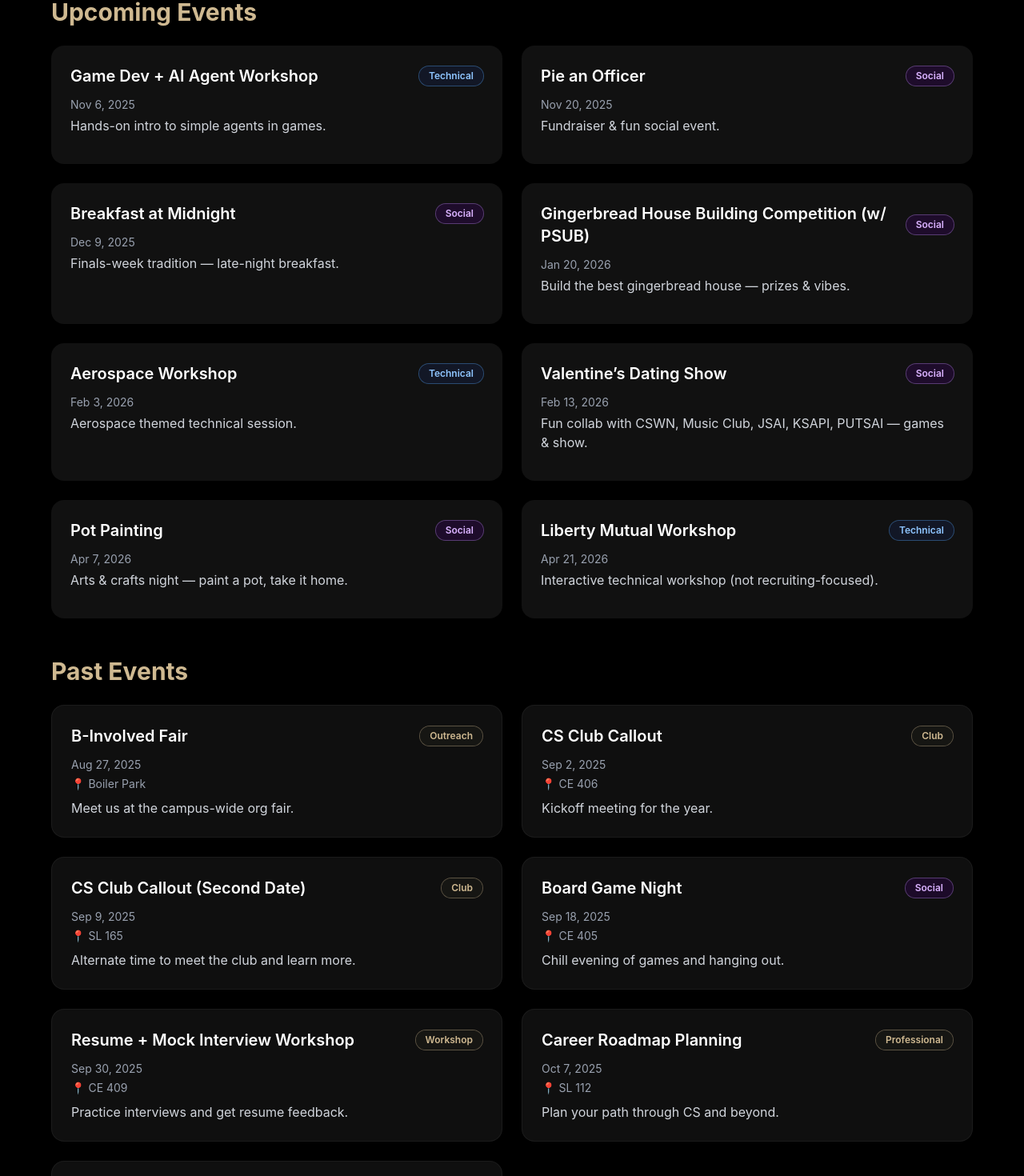
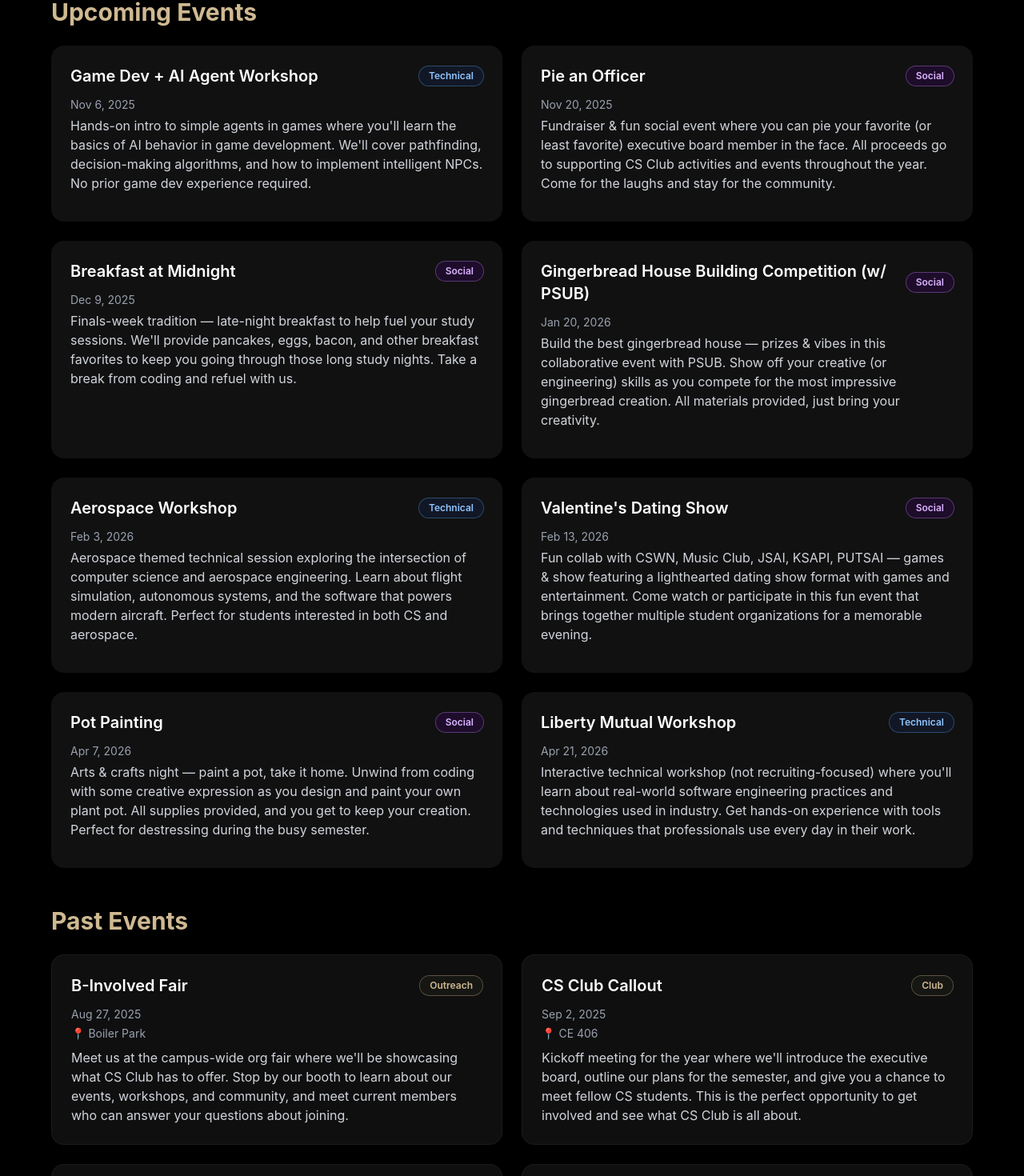
Before and after one commit to richinmrudul/cs-club-purdue, a Next.js app: page /events in a window 1280 px wide. Shown: the part 283-1753 px from the top of the page at 80% size. Built offline with nearby package versions, Linux system fonts and the light colour scheme.

Commit message:
longer descriptions for events

```diff
--- a/src/app/events/page.tsx
+++ b/src/app/events/page.tsx
@@ -28,67 +28,67 @@ const allEvents: EventItem[] = [
     title: "B-Involved Fair",
     date: "2025-08-27 15:00",
     location: "Boiler Park",
-    description: "Meet us at the campus-wide org fair.",
+    description: "Meet us at the campus-wide org fair where we'll be showcasing what CS Club has to offer. Stop by our booth to learn about our events, workshops, and community, and meet current members who can answer your questions about joining.",
     tag: "Outreach",
   },
   {
     title: "CS Club Callout",
     date: "2025-09-02 18:00",
     location: "CE 406",
-    description: "Kickoff meeting for the year.",
+    description: "Kickoff meeting for the year where we'll introduce the executive board, outline our plans for the semester, and give you a chance to meet fellow CS students. This is the perfect opportunity to get involved and see what CS Club is all about.",
     tag: "Club",
   },
   {
     title: "CS Club Callout (Second Date)",
     date: "2025-09-09 15:00",
     location: "SL 165",
-    description: "Alternate time to meet the club and learn more.",
+    description: "Alternate time to meet the club and learn more about our upcoming events, workshops, and social activities. If you missed the first callout, this is your chance to catch up and connect with the CS Club community.",
     tag: "Club",
   },
   {
     title: "Board Game Night",
     date: "2025-09-18 18:00",
     location: "CE 405",
-    description: "Chill evening of games and hanging out.",
+    description: "Chill evening of games and hanging out with fellow CS students. We'll have a variety of board games available, from strategy games to party games, so there's something for everyone. Come unwind, make new friends, and enjoy some friendly competition.",
     tag: "Social",
   },
   {
     title: "Resume + Mock Interview Workshop",
     date: "2025-09-30 18:00",
     location: "CE 409",
-    description: "Practice interviews and get resume feedback.",
+    description: "Practice interviews and get resume feedback from experienced members and industry professionals. We'll cover common interview questions, best practices for technical interviews, and how to tailor your resume for CS positions. Bring your resume for personalized feedback.",
     tag: "Workshop",
   },
   {
     title: "Career Roadmap Planning",
     date: "2025-10-07 18:00",
     location: "SL 112",
-    description: "Plan your path through CS and beyond.",
+    description: "Plan your path through CS and beyond with guidance on internships, research opportunities, and career trajectories. We'll discuss different specializations, how to build your portfolio, and strategies for landing your first tech job or internship.",
     tag: "Professional",
   },
   {
     title: "Halloween Lab Crawl",
     date: "2025-10-30 17:00",
     location: "SL 239",
-    description: "Spooky lab crawl + demos.",
+    description: "Spooky lab crawl + demos featuring cool CS research projects and labs around campus. Dress up in your best costume and explore the exciting work happening in Purdue's computer science department while enjoying some Halloween treats.",
     tag: "Social",
   },
   {
     title: "Game Dev + AI Agent Workshop",
     date: "2025-11-06 18:00",
-    description: "Hands-on intro to simple agents in games.",
+    description: "Hands-on intro to simple agents in games where you'll learn the basics of AI behavior in game development. We'll cover pathfinding, decision-making algorithms, and how to implement intelligent NPCs. No prior game dev experience required.",
     tag: "Technical",
   },
   {
     title: "Pie an Officer",
     date: "2025-11-20 18:00",
-    description: "Fundraiser & fun social event.",
+    description: "Fundraiser & fun social event where you can pie your favorite (or least favorite) executive board member in the face. All proceeds go to supporting CS Club activities and events throughout the year. Come for the laughs and stay for the community.",
     tag: "Social",
   },
   {
     title: "Breakfast at Midnight",
     date: "2025-12-09 00:00",
-    description: "Finals-week tradition — late-night breakfast.",
+    description: "Finals-week tradition — late-night breakfast to help fuel your study sessions. We'll provide pancakes, eggs, bacon, and other breakfast favorites to keep you going through those long study nights. Take a break from coding and refuel with us.",
     tag: "Social",
   },
 
@@ -96,33 +96,33 @@ const allEvents: EventItem[] = [
   {
     title: "Gingerbread House Building Competition (w/ PSUB)",
     date: "2026-01-20 18:00",
-    description: "Build the best gingerbread house — prizes & vibes.",
+    description: "Build the best gingerbread house — prizes & vibes in this collaborative event with PSUB. Show off your creative (or engineering) skills as you compete for the most impressive gingerbread creation. All materials provided, just bring your creativity.",
     tag: "Social",
   },
   {
     title: "Aerospace Workshop",
     date: "2026-02-03 18:00",
-    description: "Aerospace themed technical session.",
+    description: "Aerospace themed technical session exploring the intersection of computer science and aerospace engineering. Learn about flight simulation, autonomous systems, and the software that powers modern aircraft. Perfect for students interested in both CS and aerospace.",
     tag: "Technical",
   },
   {
-    title: "Valentine’s Dating Show",
+    title: "Valentine's Dating Show",
     date: "2026-02-13 18:00",
     description:
-      "Fun collab with CSWN, Music Club, JSAI, KSAPI, PUTSAI — games & show.",
+      "Fun collab with CSWN, Music Club, JSAI, KSAPI, PUTSAI — games & show featuring a lighthearted dating show format with games and entertainment. Come watch or participate in this fun event that brings together multiple student organizations for a memorable evening.",
     tag: "Social",
   },
   {
     title: "Pot Painting",
     date: "2026-04-07 18:00",
-    description: "Arts & crafts night — paint a pot, take it home.",
+    description: "Arts & crafts night — paint a pot, take it home. Unwind from coding with some creative expression as you design and paint your own plant pot. All supplies provided, and you get to keep your creation. Perfect for destressing during the busy semester.",
     tag: "Social",
   },
   {
     title: "Liberty Mutual Workshop",
     date: "2026-04-21 18:00",
     description:
-      "Interactive technical workshop (not recruiting-focused).",
+      "Interactive technical workshop (not recruiting-focused) where you'll learn about real-world software engineering practices and technologies used in industry. Get hands-on experience with tools and techniques that professionals use every day in their work.",
     tag: "Technical",
   },
 ];
```
